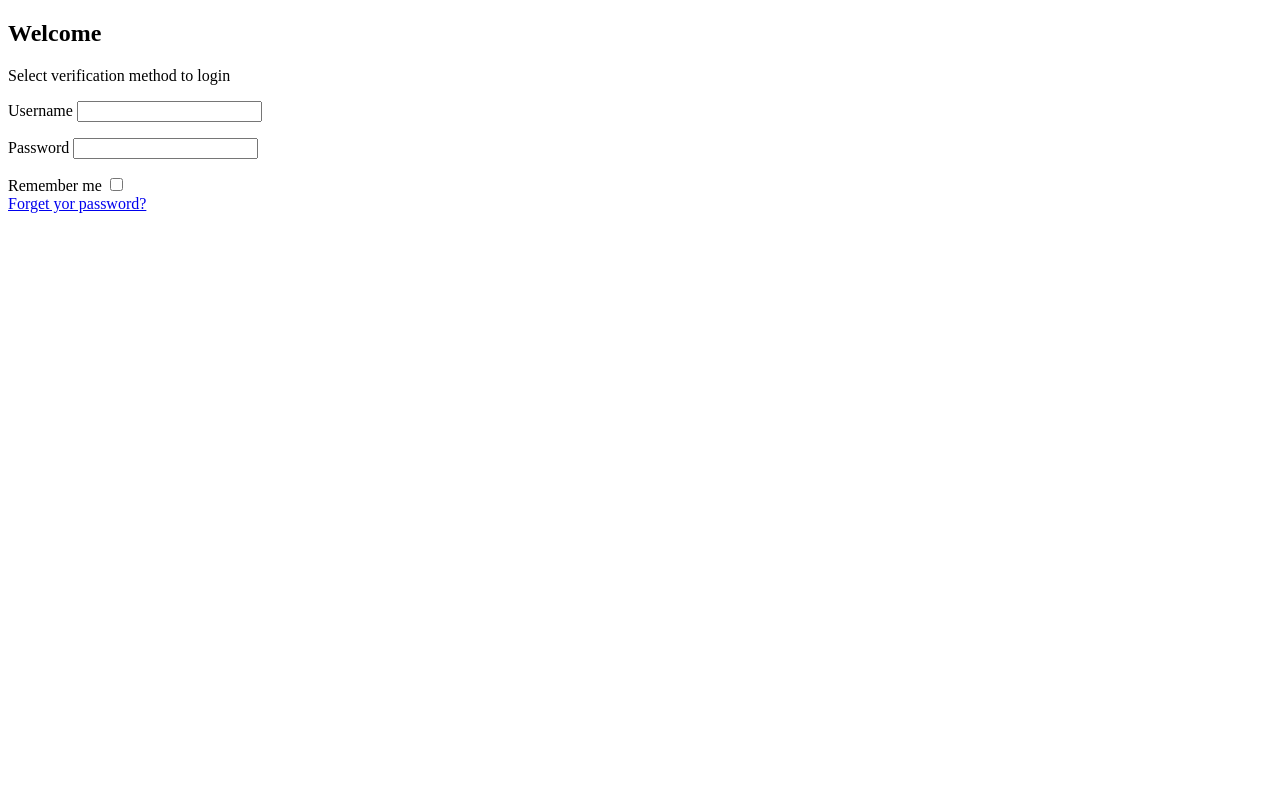
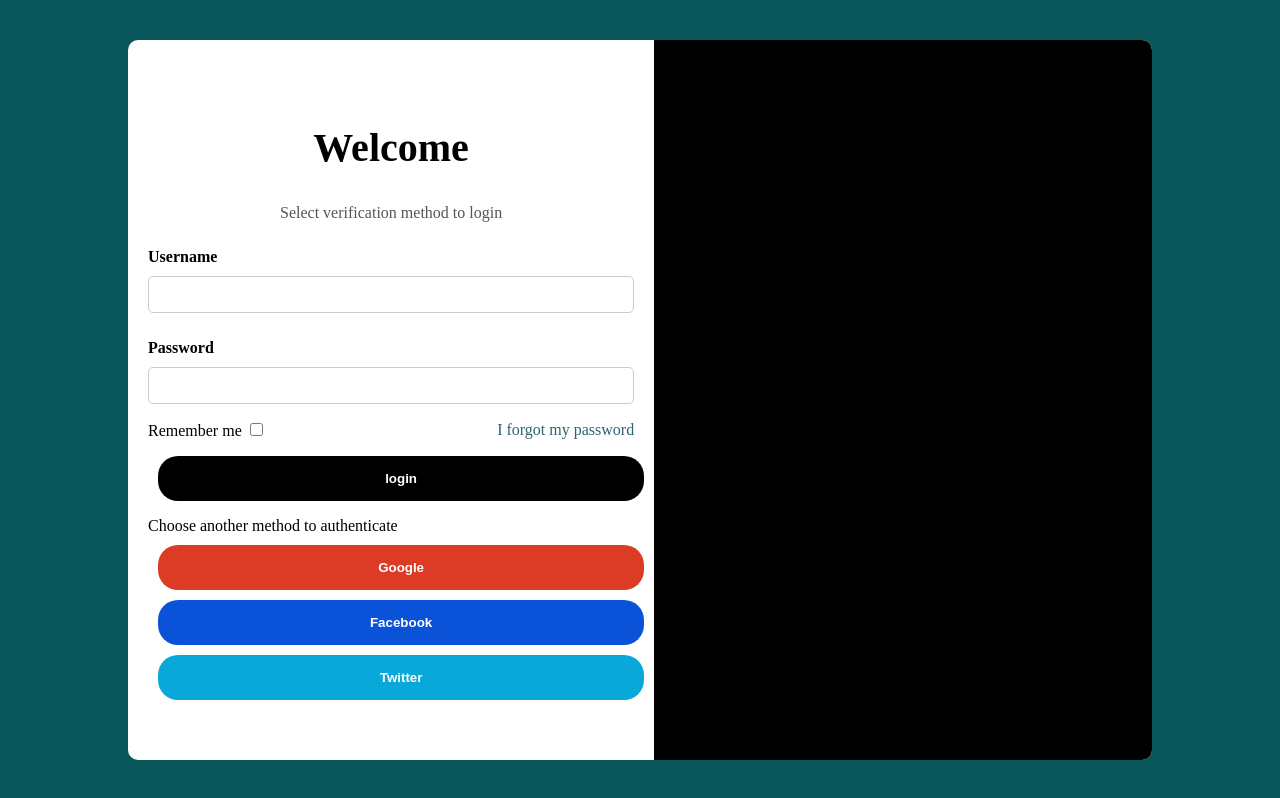
Before and after one commit to jacambindoa/practiceProyects, a plain HTML site: page CSS/loginPage/index.html in a window 1280 px wide. Drawn offline with Linux system fonts and the light colour scheme.

Commit message:
2 commit login page

```diff
--- a/CSS/loginPage/index.html
+++ b/CSS/loginPage/index.html
@@ -15,11 +15,11 @@
             <form action="">
                 <p>
                     <label for="username">Username</label>
-                    <input type="text" name="username" id="username">
+                    <input type="text" class="input" name="username" id="username">
                 </p>
                 <p>
                     <label for="password">Password</label>
-                    <input type="text" name="password" id="password">
+                    <input type="text" class="input" name="password" id="password">
                 </p>
                 <div class="options">
                     <div>
@@ -27,12 +27,23 @@
                         <input type="checkbox" name="rememberme" id="rememberme">
                     </div>
                     <div>
-                        <a href="#">Forget yor password?</a>
+                        <a href="#">I forgot my password</a>
                     </div>
+                </div>
+
+                <p><input type="submit" class="btn btn-login" value="login"/></p>
+                <div class="providers">
+                    <span>Choose another method to authenticate</span>
+                    <button class="btn btn-google">Google</button>
+                    <button class="btn btn-facebook">Facebook</button>
+                    <button class="btn btn-twitter">Twitter</button>
                 </div>
 
             </form>
         </div>
+        <div class="welcome-scren-container">
+
+        </div>
     </div>
 </body>
 </html>
--- a/CSS/loginPage/style.css
+++ b/CSS/loginPage/style.css
@@ -0,0 +1,131 @@
+html{
+    font-size: 62.5%;
+}
+body{
+    font-size: 1.6rem;
+    margin: 0;
+    padding: 0;
+    box-sizing: border-box;
+    display: flex;
+    align-items: center;
+    justify-content: center;
+    height: 100vh;
+    background-color: rgb(10, 88, 91);
+}
+.form-container{
+    background-color: white;
+    width: 80%;
+    border-radius: 10px;
+    overflow: hidden;
+    height: 90%;
+    display: flex;
+    align-items: center;
+}
+.form-container .login-container{
+    width: 50rem;
+    margin: 0 auto;
+    padding: 2rem;
+}
+.form-container .login-container > h2{
+    text-align: center;
+    font-size: 4rem;
+}
+.form-container .login-container > p,
+.form-container .login-container > span{
+    text-align: center;
+    color: #555;
+}
+
+.form-container .login-container label{
+    display: block;
+    font-weight: bold;
+    padding: 1rem 0;
+}
+.form-container .login-container input.input{
+    display: block;
+    width: 100%;
+    box-sizing: border-box;
+    padding: 1rem;
+    border: solid .1rem #ccc;
+    border-radius: .5rem;
+}
+.form-container .login-container input.input:focus{
+    outline: solid .2rem #2e626f;
+}
+.form-container .login-container .options{
+    display: flex;
+    justify-content: space-between;
+    align-items: center;
+}
+.form-container a{
+    color: #2e626f;
+    text-decoration:none;
+}
+.form-container a:hover{
+    text-decoration: underline;
+}
+
+.btn{
+    border: none;
+    padding: 1.5rem;
+    width: 100%;
+    font-weight: bolder;
+    display: block;
+    margin: 1rem;
+    border-radius: 2rem;
+    cursor: pointer;
+}
+.btn.btn-login{
+    background-color: black;
+    color: #fff;
+}
+.btn.btn-login:hover{
+    background-color: #000000bd;
+    color: #fff;
+}
+.btn.btn-facebook{
+    background-color: rgb(10, 82,216);
+    color: white;
+}
+.btn.btn-facebook:hover{
+    background-color: rgb(10, 37, 216);
+    color: white;
+}
+.btn.btn-google{
+    background-color: rgba(216, 34, 10, 0.887);
+    color: white;
+}
+.btn.btn-google:hover{
+    background-color: rgb(216, 10, 10);
+    color: white;
+}
+.btn.btn-twitter{
+    background-color: rgb(10, 168, 216);
+    color: white;
+}
+.btn.btn-twitter:hover{
+    background-color: rgb(10, 134, 216);
+    color: white;
+}
+.form-container .welcome-scren-container{
+    background-color: black;
+    height: 100%;
+    width:50%;
+}
+@media screen and (max-width: 1000px){
+    .form-container{
+        width: 95%;
+    }
+    .form-container .login-container{
+        width: 40rem;
+        margin: 0 auto;
+    }
+    .form-container .welcome-scren-container{
+        width: 40%;
+    }
+}
+@media screen and (max-width: 800px){
+    .form-container .welcome-scren-container{
+        display: none;
+    }
+}
```
